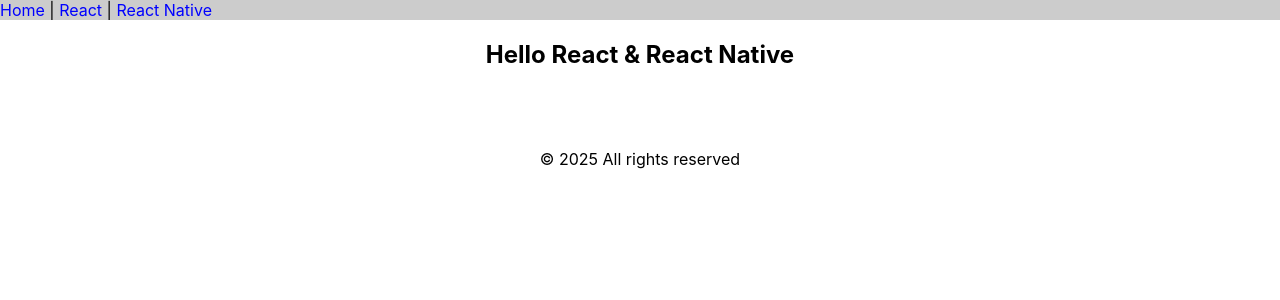
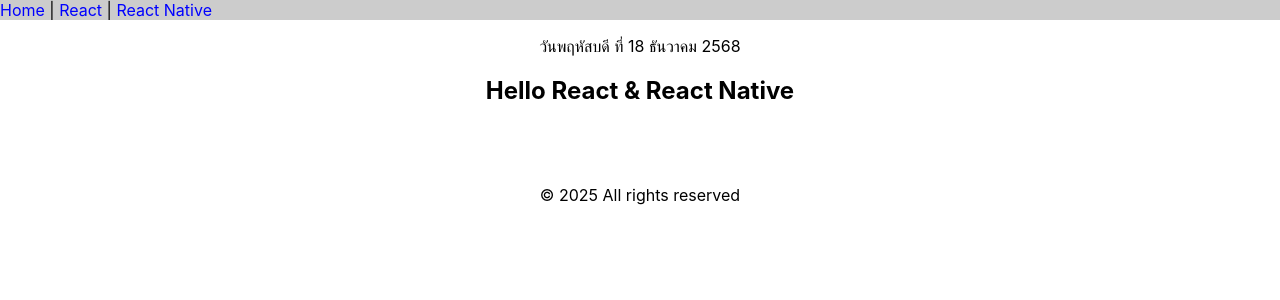
Before and after one commit to lube-blue/app1, a React (Create React App) app: page / in a window 1280 px wide. Shown: the top 300 px of the page. Built offline with nearby package versions, Linux system fonts and the light colour scheme.

Commit message:
Creating a Class Component

```diff
--- a/src/App.js
+++ b/src/App.js
@@ -1,10 +1,13 @@
 import React from 'react';
 import { Content, Footer, Header } from './func-components';
+
+import Calendar from './class-components';
 
 function App() {
   return (
     <>
       <Header />
+      <p><center><Calendar /></center></p>
       <Content />
       <Footer />
     </>
--- /dev/null
+++ b/src/class-components.js
@@ -0,0 +1,20 @@
+import React, { Component } from 'react'
+
+export default class Calendar extends Component {
+    getDate() {
+        const dayNames = ['อาทิตย์', 'จันทร์', 'อังคาร', 'พุธ', 'พฤหัสบดี', 'ศุกร์', 'เสาร์']
+        const monthNames = ['มกราคม', 'กุมภาพันธ์', 'มีนาคม', 'เมษายน', 'พฤษภาคม', 'มิถุนายน', 'กรกฎาคม', 'สิงหาคม', 'กันยนยน', 'ตุลาคม', 'พฤศจิกายน', 'ธันวาคม']
+
+        const date = new Date()
+        const weekDay = dayNames[date.getDay()]
+        const day = date.getDate()
+        const month = monthNames[date.getMonth()]
+        const year = date.getFullYear() + 543
+
+        return `วัน${weekDay} ที่ ${day} ${month} ${year}`
+    }
+
+    render() {
+        return <div>{this.getDate()}</div>
+    }
+}
```
